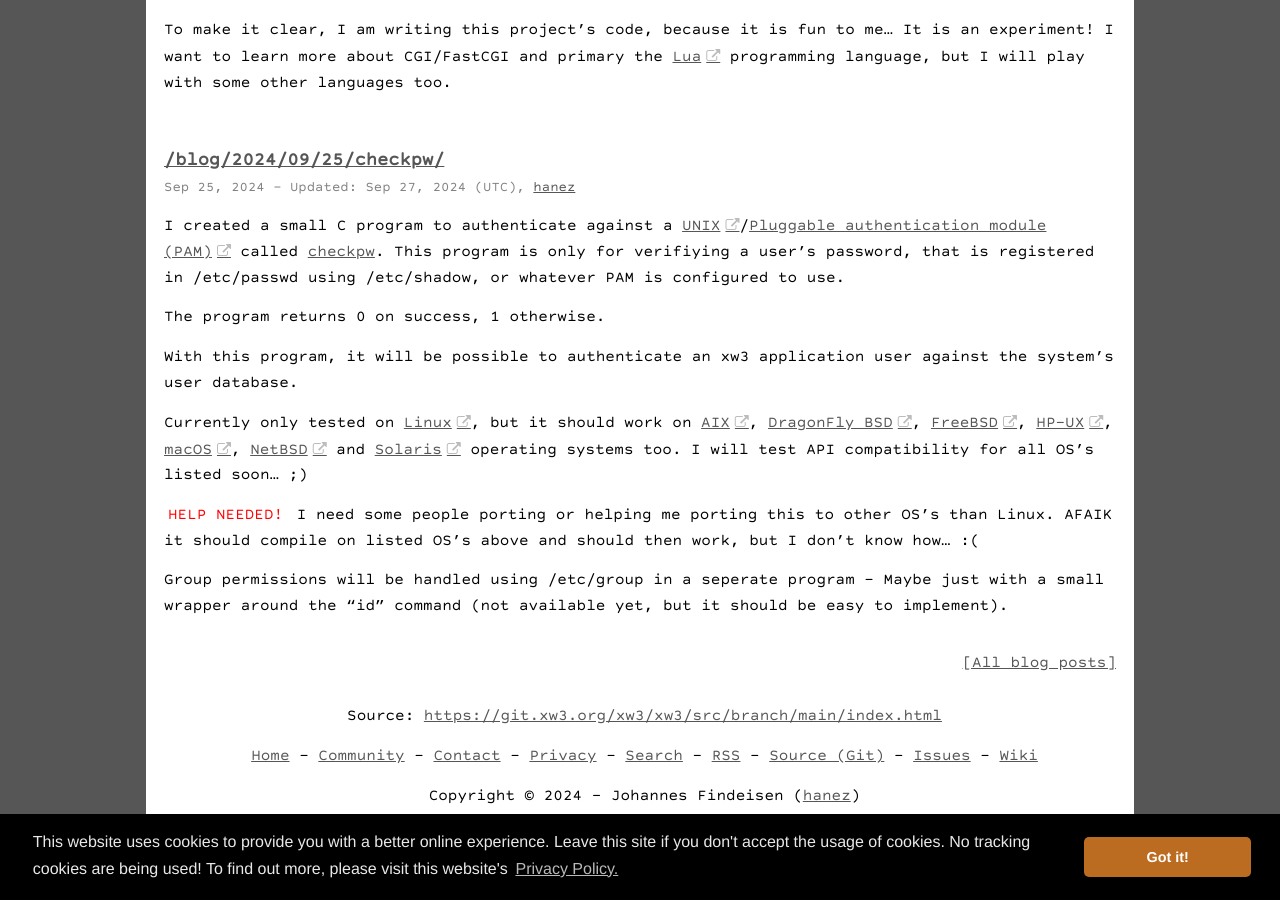
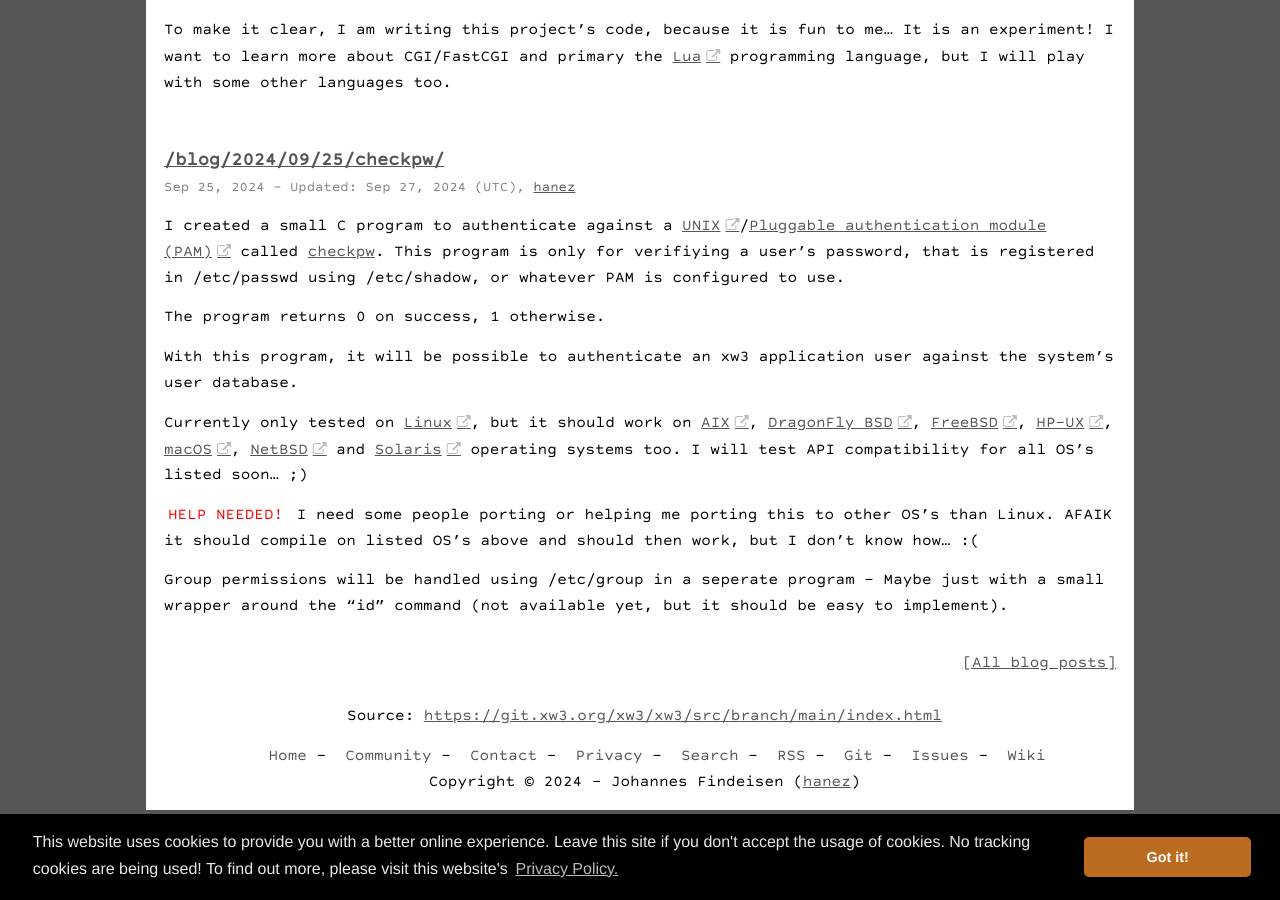
Before and after one commit to hanez/xw3, a Jekyll site: the page built from index.html, in a window 1280 px wide and 900 px high, scrolled down 616 px. Built offline with Jekyll 4.4.1, drawn with Linux system fonts in a browser that asks for light colours; the list of posts is cut into pages by our own code; comment, search, counter and statistics services are not loaded.

Commit message:
Made links in the to an html ul entity.

```diff
--- a/_includes/footer.html
+++ b/_includes/footer.html
@@ -2,17 +2,17 @@
   <div class="wrapper">
     <div class="footer-col-wrapper">
       <p style="text-align:center;">{% if site.git %}Source: <a href="{{ site.git }}{{ site.branch }}{{ page.path }}" target="_blank">{{ site.git }}{{ site.branch }}{{ page.path }}</a>{% endif %}</p>
-      <p style="text-align:center;">
-        <a class="page-link" href="/" title="Home">Home</a> -
-        <a class="page-link" href="/community/" title="Community">Community</a> -
-        <a class="page-link" href="/contact/" title="Contact">Contact</a> -
-        <a class="page-link" href="/privacy/" title="Privacy">Privacy</a> -
-        <a class="page-link" href="/search/" title="Search">Search</a> -
-        <a class="page-link" href="/feed.xml" title="RSS Feed">RSS</a> -
-        <a class="page-link" href="{{ site.git }}" title="Source (Git)" target="_blank">Source (Git)</a> -
-        <a class="page-link" href="{{ site.git }}issues" title="Issues" target="_blank">Issues</a> -
-        <a class="page-link" href="{{ site.git }}wiki" title="Wiki" target="_blank">Wiki</a>
-      </p>
+      <ul style="list-style:none;text-align:center;">
+        <li style="display:inline;"><a href="/" style="text-decoration:none;" title="Home">Home</a>&nbsp;-</li>
+        <li style="display:inline;">&nbsp;<a href="/community/" style="text-decoration:none;" title="Community">Community</a>&nbsp;-</li>
+        <li style="display:inline;">&nbsp;<a href="/contact/" style="text-decoration:none;" title="Contact">Contact</a>&nbsp;-</li>
+        <li style="display:inline;">&nbsp;<a href="/privacy/" style="text-decoration:none;" title="Privacy">Privacy</a>&nbsp;-</li>
+        <li style="display:inline;">&nbsp;<a href="/search/" style="text-decoration:none;" title="Search">Search</a>&nbsp;-</li>
+        <li style="display:inline;">&nbsp;<a href="/feed.xml" style="text-decoration:none;" title="RSS Feed">RSS</a>&nbsp;-</li>
+        <li style="display:inline;">&nbsp;<a href="{{ site.git }}" style="text-decoration:none;" title="Git" target="_blank">Git</a>&nbsp;-</li>
+        <li style="display:inline;">&nbsp;<a href="{{ site.git }}issues" style="text-decoration:none;" title="Issues" target="_blank">Issues</a>&nbsp;-</li>
+        <li style="display:inline;">&nbsp;<a href="{{ site.git }}wiki" style="text-decoration:none;" title="Wiki" target="_blank">Wiki</a></li>
+      </ul>
       <p style="text-align:center;">Copyright &copy; {{ site.time | date: "%Y" }} - Johannes Findeisen (<a href="https://git.xw3.org/hanez" target="_blank">hanez</a>)</p>
     </div>
   </div>
```
